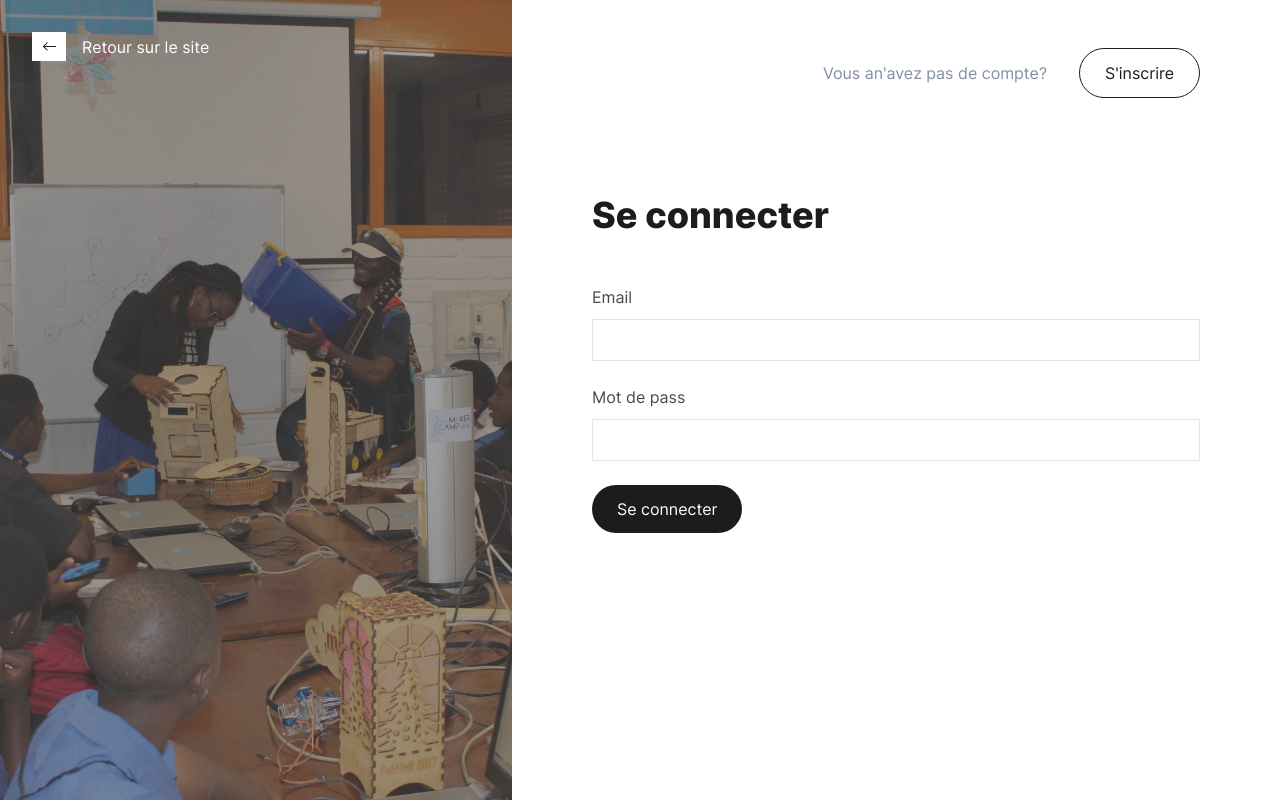
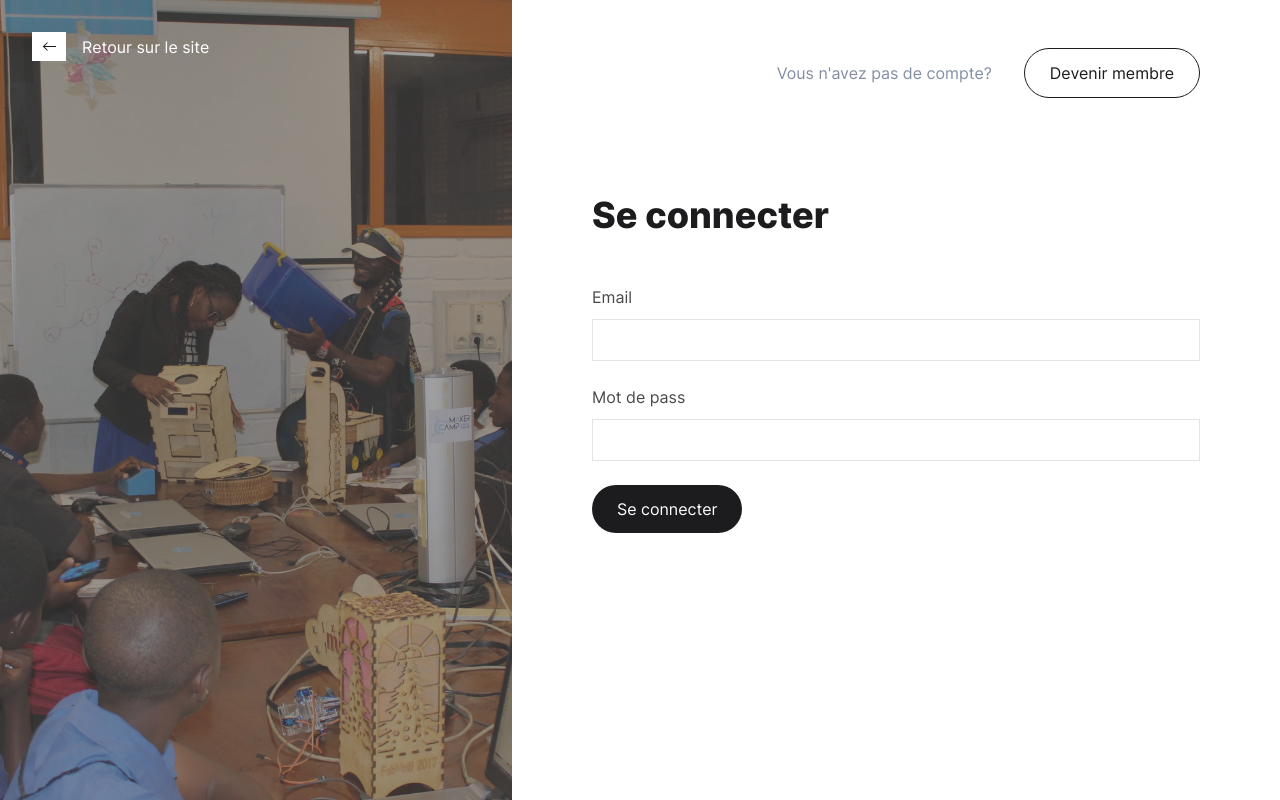
Before and after one commit to H-Fablab/Hfablab_webApp, a Node project: template views/pages/login.hbs in a window 1280 px wide. Run offline with Node 20 templates, Linux system fonts and the light colour scheme; the template is opened without the code that fills it, so the values that code supplies are empty; some libraries are stand-ins or nearby versions.

Commit message:
login button update

```diff
--- a/server.js
+++ b/app.js
@@ -1,9 +1,11 @@
-require("dotenv").config()
+require('dotenv').config()
 const express = require('express')
 const app = express()
 const exphbs = require('express-handlebars')
 const path = require('path')
 app.use(express.static('./public'))
+
+const port = process.env.PORT || 3000 ;
 
 const pagesRoutes = require("./routes/pages");
 const userRoutes = require("./routes/user");
@@ -19,7 +21,7 @@ app.use("/", pagesRoutes);
 app.use("/", userRoutes);
 
 
-const port = process.env.PORT || 3000 ;
+
 app.listen(port, ()=>{
-    console.log(`App running at port listening on port ${port}`)
+    console.log(`App running at http://localhost:${port}`)
 })
--- a/package.json
+++ b/package.json
@@ -4,7 +4,8 @@
   "description": "",
   "main": "index.js",
   "scripts": {
-    "start": "node server.js"
+    "dev": "node --watch app.js",
+    "start": "node app.js"
   },
   "keywords": [],
   "author": "",
--- a/routes/pages.js
+++ b/routes/pages.js
@@ -249,8 +249,6 @@ function renderBlog_post(req, res) {
     res.render('blog_posts/' + req.params.id, {locals , relative_posts: data.blog_posts});
   }
 
-
-// Route for '/liste-equipement'
 router.get('/blog/:id', (req, res) => {
     renderBlog_post(req, res);
 });
--- a/views/pages/login.hbs
+++ b/views/pages/login.hbs
@@ -15,8 +15,8 @@
     </div>
     <div class="main--content">
         <div class="upper--content">
-            <p>Vous an'avez pas de compte?</p>
-            <a class="btn btn--bordered" href="http://">S'inscrire</a>
+            <p>Vous n'avez pas de compte?</p>
+            <a class="btn btn--bordered" href="/inscription">Devenir membre</a>
         </div>
 
         <div class="form--content">
@@ -32,8 +32,6 @@
                         <label for="">Mot de pass</label>
                         <input type="password" name="" id="">
                 </div>
-
-
                 <input class="btn btn--primary" type="submit" value="Se connecter">
             </form>
         </div>
```
